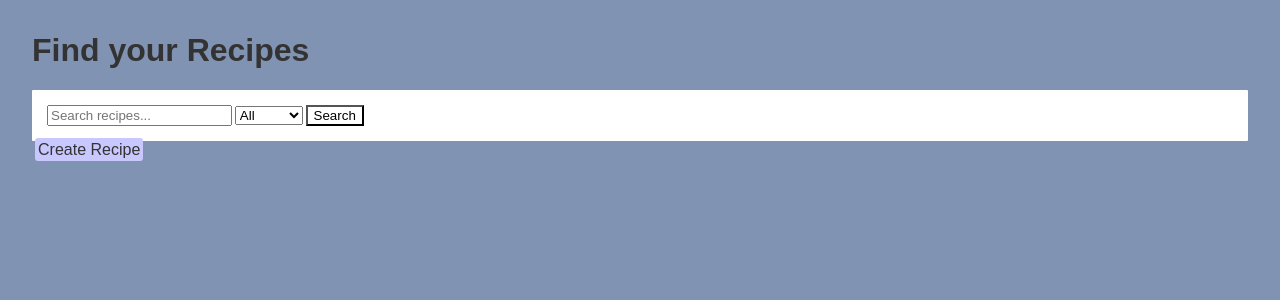
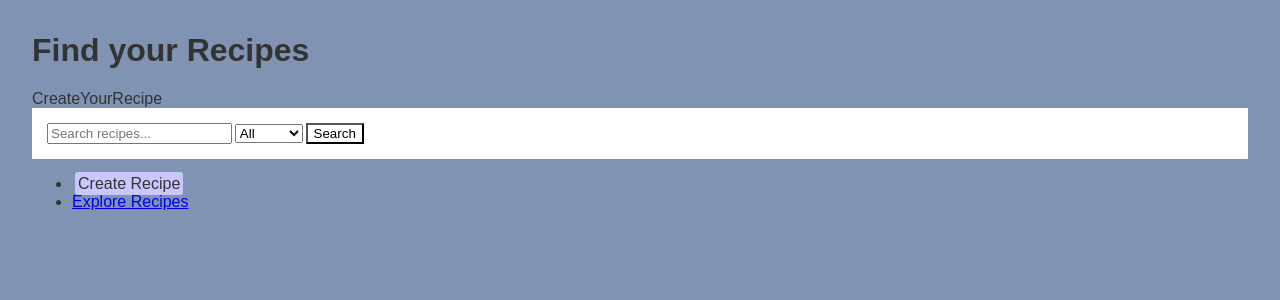
Before and after one commit to heytoki/ACIT2911, a Flask app: page / in a window 1280 px wide. Shown: the top 300 px of the page. Run offline with Flask 3, Linux system fonts and the light colour scheme.

Commit message:
updated home.html

```diff
--- a/templates/home.html
+++ b/templates/home.html
@@ -7,6 +7,9 @@
 </head>
 <body>
     <h1>Find your Recipes</h1>
+
+    <nav class="navbar">
+        <div class="logo">CreateYourRecipe</div>
 
             <form class="search-form" action="/recipes" method="GET">
                 <input type="text" name="query" placeholder="Search recipes...">
@@ -18,6 +21,10 @@
                 <button type="submit">Search</button>
             </form>
 
-    <a href="/recipes/create" class="btn-create">Create Recipe</a>
+            <ul class="nav-links">
+                <li><a href="/recipes/create" class="btn-create">Create Recipe</a></li>
+                <li><a href="#">Explore Recipes</a></li>
+            </ul>
+    </nav>
 </body>
 </html>
```
Lines whose indentation alone changed are shown as unchanged.
